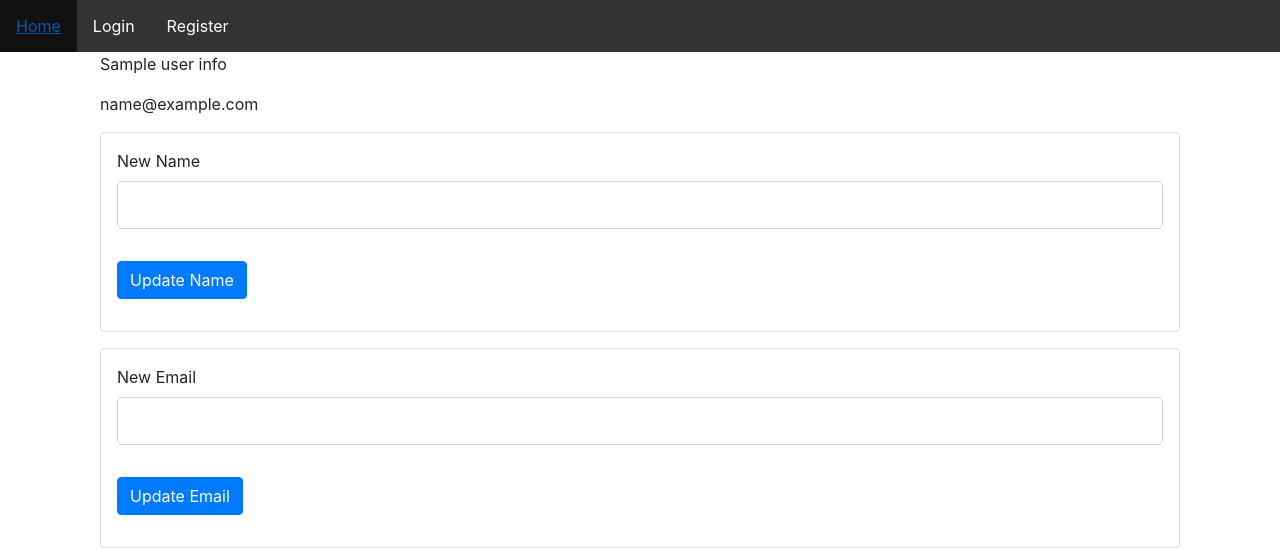
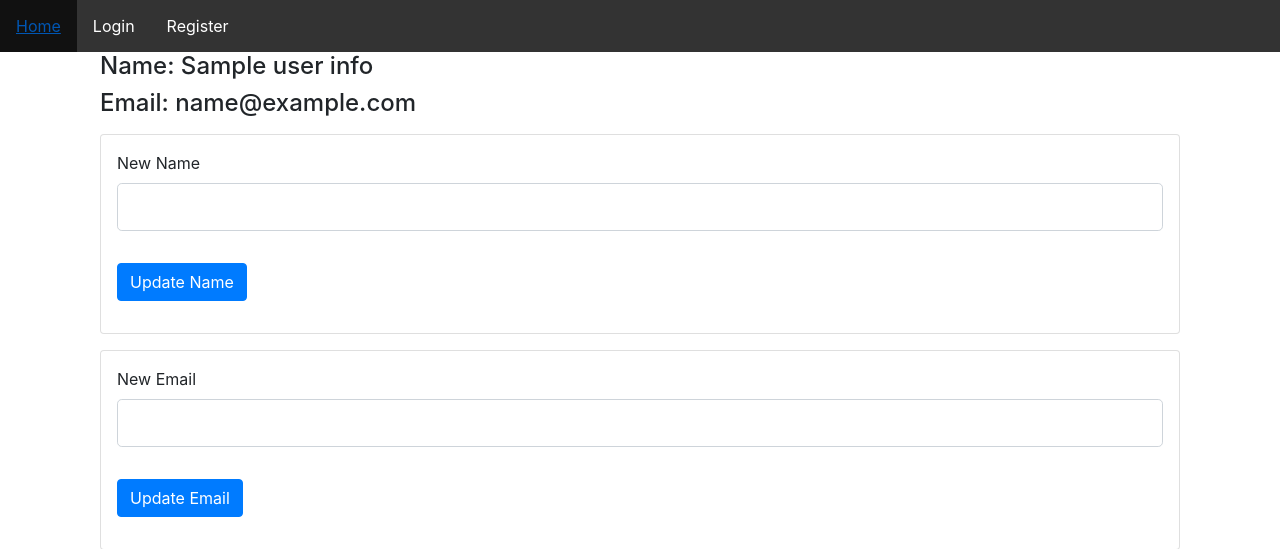
Before and after one commit to daniel-a-r/CCNY_Database_Project, a Flask app: template flask_app/templates/profile.html in a window 1280 px wide. Shown: the top 549 px of the page. Run offline with Flask 2, Linux system fonts and the light colour scheme; the template is opened without the code that fills it: values that come from a table or form of the project are taken from there, most other values are stand-ins (such as "Sample title", 1, 10 or a date in 2020).

Commit message:
Change name and email to h4

```diff
--- a/flask_app/templates/profile.html
+++ b/flask_app/templates/profile.html
@@ -1,8 +1,8 @@
 {% extends "base.html" %}
 {% block content %}
     <div class="container">
-        <p>{{user_info['name']}}</p>
-        <p>{{user_info['email']}}</p>
+        <h4>Name: {{user_info['name']}}</h4>
+        <h4>Email: {{user_info['email']}}</h4>
     </div>
 
     <div class="container">
```
